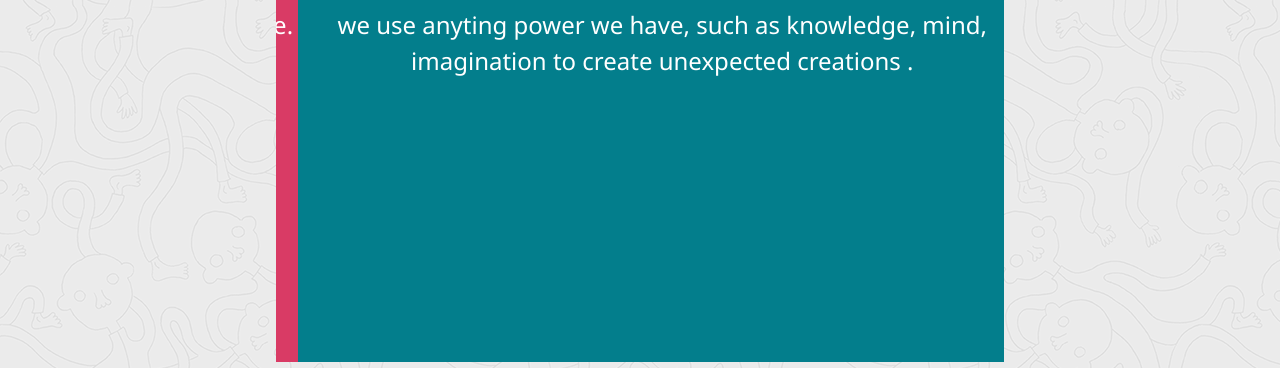
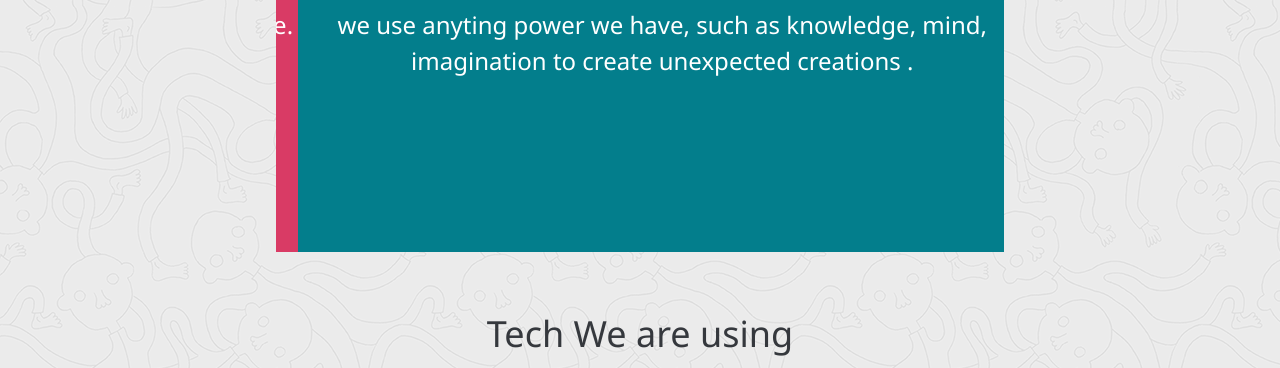
Before and after one commit to Cherriesa/groone101.github.io, a plain HTML site: page groone.html in a window 1280 px wide. Shown: the part 395-763 px from the top of the page. Drawn offline with nearby package versions, Linux system fonts and the light colour scheme.

Commit message:
Update groone.html

```diff
--- a/groone.html
+++ b/groone.html
@@ -61,7 +61,7 @@ body {
 
 #slideshow {
   overflow: hidden;
-  height: 510px;
+  height: 400px;
   width: 728px;
   margin: 0 auto;
 }
@@ -73,7 +73,7 @@ body {
 
 .slide {
   float: left;
-  height: 510px;
+  height: 400px;
   width: 728px;
 }
 
```
